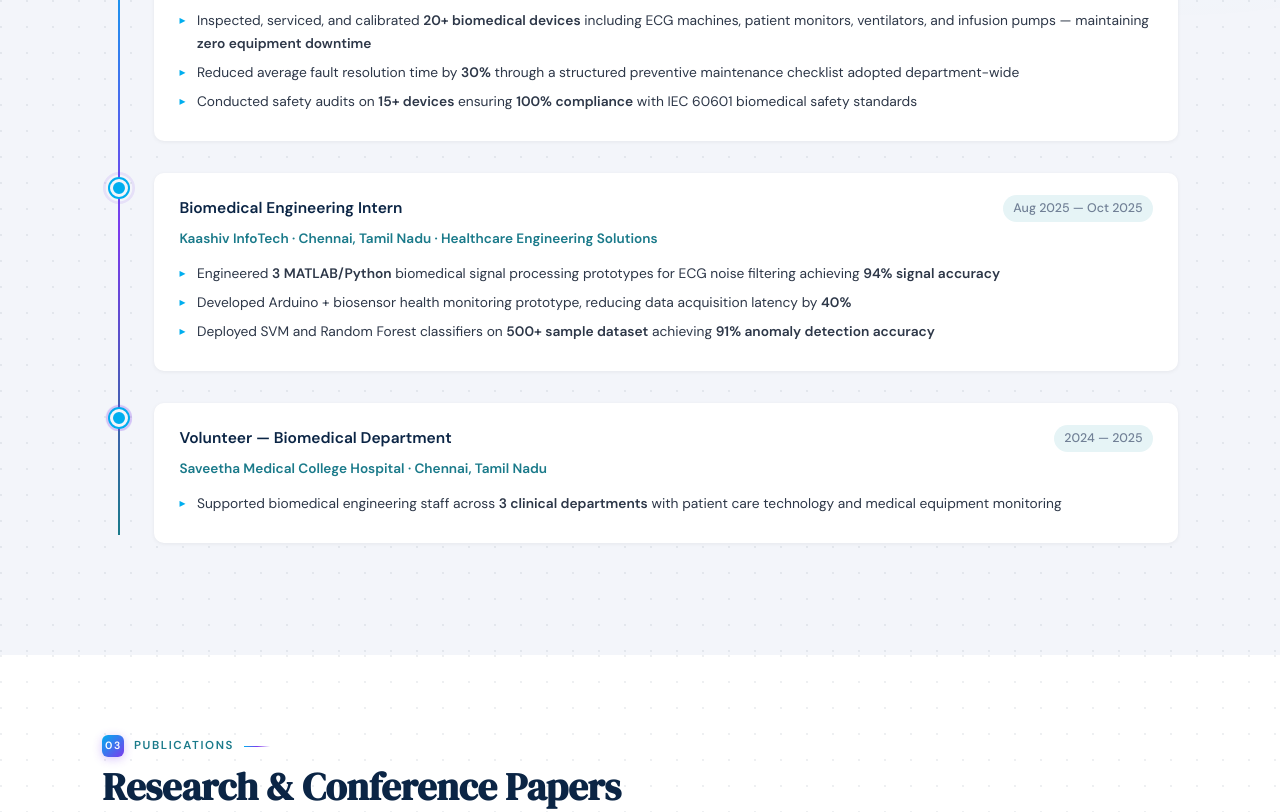
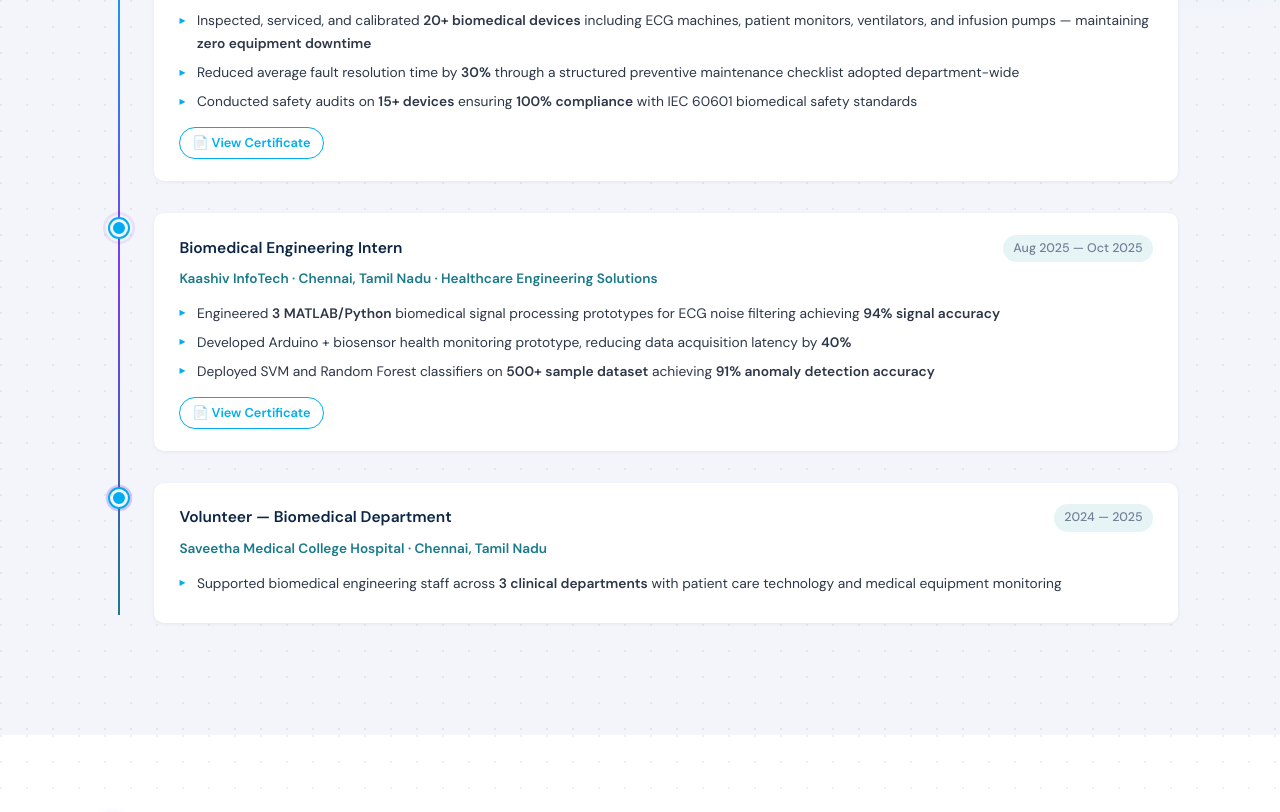
Before and after one commit to Kamaliramesh64/kamali-portfolio, a plain HTML site: page index.html in a window 1280 px wide. Shown: the part 1940-2752 px from the top of the page. Drawn offline with Linux system fonts and the light colour scheme.

Commit message:
Update index.html

```diff
--- a/index.html
+++ b/index.html
@@ -354,6 +354,7 @@ footer{background:#07152A;text-align:center;padding:1.2rem;font-size:0.76rem;col
           <li>Reduced average fault resolution time by <strong>30%</strong> through a structured preventive maintenance checklist adopted department-wide</li>
           <li>Conducted safety audits on <strong>15+ devices</strong> ensuring <strong>100% compliance</strong> with IEC 60601 biomedical safety standards</li>
         </ul>
+        <a class="paper-link" href="certificates/billroth-hospitals-internship-certificate.pdf" target="_blank">📄 View Certificate</a>
       </div>
     </div>
     <div class="tl-item">
@@ -366,6 +367,7 @@ footer{background:#07152A;text-align:center;padding:1.2rem;font-size:0.76rem;col
           <li>Developed Arduino + biosensor health monitoring prototype, reducing data acquisition latency by <strong>40%</strong></li>
           <li>Deployed SVM and Random Forest classifiers on <strong>500+ sample dataset</strong> achieving <strong>91% anomaly detection accuracy</strong></li>
         </ul>
+        <a class="paper-link" href="certificates/kaashiv-infotech-internship-certificate.pdf" target="_blank">📄 View Certificate</a>
       </div>
     </div>
     <div class="tl-item">
```
